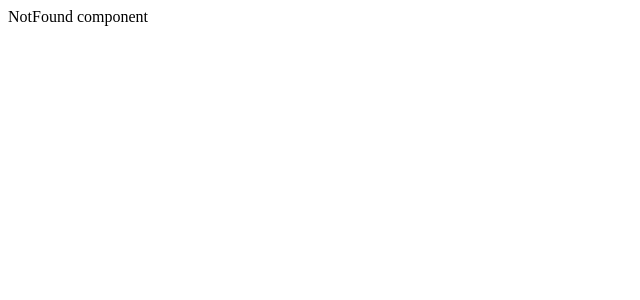
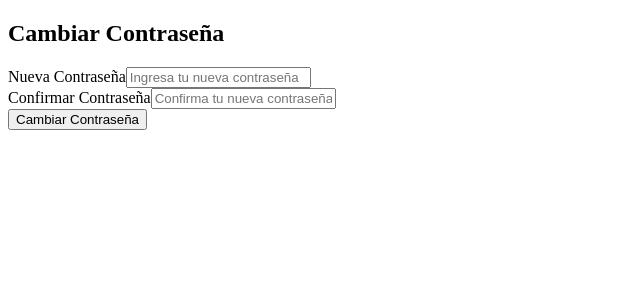
Before and after one commit to Rest02/SkillHub, a React (Vite) app in the folder frontend/: page /changePassword/1 in a window 1280 px wide. Shown: the top 300 px of the page, without its empty margins (0-640 px from the left). Built offline with nearby package versions, Linux system fonts and the light colour scheme.

Commit message:
0.1.5 Creando apartados del backend (4/4) usuarios , authenticacion y mas

```diff
--- a/frontend/src/App.jsx
+++ b/frontend/src/App.jsx
@@ -18,6 +18,7 @@ function App() {
         <Route path="/login" element={<AuthPageLogin />} />
         <Route path="/forgetPassword" element={<AuthPageForgetPassword />} />
         <Route path="/verifyRecoveryCode/:token" element={<AuthPageVerifyCode/>} />
+        <Route path="/changePassword/:token" element={<AuthPageNewPassword/>} />
         <Route path="*" element={<NotFound />} />
       </Routes>
     </AuthContextProvider>
--- a/frontend/src/api/auth.api.js
+++ b/frontend/src/api/auth.api.js
@@ -1,5 +1,4 @@
 import axios from "axios";
-
 
 //------------------ Apartado de Cuentas Login y mas ------------------------
 
@@ -13,23 +12,25 @@ export const loginUserApi = async (user) => {
   return await axios.post("http://localhost:4000/login/", user);
 };
 
-
-
 // Petición para enviar el correo de recuperación
 export const forgetPasswordRequest = async (email) => {
-  return await axios.post('http://localhost:4000/forgetPassword',  email );
+  return await axios.post("http://localhost:4000/forgetPassword", email);
 };
 
 // Petición para verificar el código de recuperación
 export const verifyRecoveryCodeRequest = async (code, token) => {
-  return await axios.post(`http://localhost:4000/verifyRecoveryCode/${token}`, {code} );
+  return await axios.post(`http://localhost:4000/verifyRecoveryCode/${token}`, {
+    code,
+  });
 };
 
-
-
-// Petición para cambiar la contraseña
-export const changePasswordRequest = async (newPassword, token) => {
-  return await axios.post(`/changePassword/${token}`, { newPassword });
+// Función para cambiar la contraseña
+export const changePasswordRequest = async (token, newPassword) => {
+  const response = await axios.post(
+    `http://localhost:4000/changePassword/${token}`,
+    { newPassword }
+  );
+  return response.data;
 };
 
 //---------------------------------------------------------------------------
--- a/frontend/src/components/AuthComponents/NewPassword.jsx
+++ b/frontend/src/components/AuthComponents/NewPassword.jsx
@@ -1,9 +1,95 @@
-import React from 'react'
+import React, { useState } from "react";
+import { Formik, Form, Field } from "formik";
+import * as Yup from "yup";
+import { useAuth } from '../../context/AuthContext';
+import { useParams, useNavigate } from 'react-router-dom'; // Importar useNavigate y useParams
+
+// Esquema de validación de Yup para la nueva contraseña
+const validationSchema = Yup.object().shape({
+  newPassword: Yup.string()
+    .required("La nueva contraseña es obligatoria")
+    .min(6, "La contraseña debe tener al menos 6 caracteres"),
+  confirmPassword: Yup.string()
+    .oneOf([Yup.ref('newPassword'), null], "Las contraseñas no coinciden")
+    .required("Debes confirmar la contraseña"),
+});
 
 function NewPassword() {
+  const { changePassword } = useAuth();
+  const { token } = useParams(); // Obtén el token de la URL
+  const navigate = useNavigate(); // Hook para redireccionar
+  const [message, setMessage] = useState(""); // Estado para mensajes
+
   return (
-    <div>NewPassword</div>
-  )
+    <div>
+      <h2>Cambiar Contraseña</h2>
+      <Formik
+        initialValues={{ newPassword: "", confirmPassword: "" }}
+        validationSchema={validationSchema} // Añadir el esquema de validación
+        onSubmit={async (values, { setSubmitting }) => {
+          setSubmitting(true);
+          try {
+            const { newPassword } = values;
+
+            // Llamar a la función para cambiar la contraseña
+            const response = await changePassword(newPassword, token);
+
+            // Mensaje de éxito y redirección
+            setMessage("Contraseña actualizada exitosamente. Redirigiendo...");
+            setTimeout(() => {
+              navigate('/login'); // Redirigir a la página de login
+            }, 3000);
+          } catch (error) {
+            console.error("Error cambiando la contraseña:", error);
+            setMessage("Ocurrió un error al cambiar la contraseña. Intenta nuevamente.");
+          } finally {
+            setSubmitting(false);
+          }
+        }}
+      >
+        {({ handleChange, handleSubmit, isSubmitting, errors, touched }) => (
+          <Form onSubmit={handleSubmit}>
+            <div>
+              <label>Nueva Contraseña</label>
+              <Field
+                type="password"
+                name="newPassword"
+                placeholder="Ingresa tu nueva contraseña"
+                onChange={handleChange}
+              />
+              {errors.newPassword && touched.newPassword && (
+                <div style={{ color: "red" }}>{errors.newPassword}</div>
+              )}
+            </div>
+
+            <div>
+              <label>Confirmar Contraseña</label>
+              <Field
+                type="password"
+                name="confirmPassword"
+                placeholder="Confirma tu nueva contraseña"
+                onChange={handleChange}
+              />
+              {errors.confirmPassword && touched.confirmPassword && (
+                <div style={{ color: "red" }}>{errors.confirmPassword}</div>
+              )}
+            </div>
+
+            <button type="submit" disabled={isSubmitting}>
+              {isSubmitting ? "Actualizando..." : "Cambiar Contraseña"}
+            </button>
+          </Form>
+        )}
+      </Formik>
+
+      {/* Mostrar mensaje de éxito o error */}
+      {message && (
+        <div style={{ color: message.includes("exitosamente") ? "green" : "red", marginTop: "10px" }}>
+          {message}
+        </div>
+      )}
+    </div>
+  );
 }
 
-export default NewPassword
+export default NewPassword;
--- a/frontend/src/components/AuthComponents/VerifyCode.jsx
+++ b/frontend/src/components/AuthComponents/VerifyCode.jsx
@@ -32,7 +32,7 @@ function VerifyCode() {
             if (response.valid) {
               // Si la verificación es exitosa, redirigir a la página de registro (puedes cambiar a changePassword más tarde)
               setMessage("Código verificado correctamente. Redirigiendo...");
-              navigate('/register');
+              navigate(`/changePassword/${token}`); // Pasa el token en la URL correctamente
             } else {
               // Manejar el error de código inválido
               setMessage(response.message || "Código inválido. Por favor, inténtalo de nuevo."); // Establece el mensaje de error
--- a/frontend/src/context/AuthContext.jsx
+++ b/frontend/src/context/AuthContext.jsx
@@ -3,7 +3,8 @@ import {
   registerUserApi,
   loginUserApi,
   forgetPasswordRequest,
-  verifyRecoveryCodeRequest
+  verifyRecoveryCodeRequest,
+  changePasswordRequest
 } from "../api/auth.api";
 
 export const AuthContext = createContext();
@@ -51,10 +52,8 @@ export const AuthContextProvider = ({ children }) => {
     }
   };
 
-
-
-   // Función para verificar el código de recuperación
-   const verifyRecoveryCode = async (code, token) => {
+  // Función para verificar el código de recuperación
+  const verifyRecoveryCode = async (code, token) => {
     try {
       const response = await verifyRecoveryCodeRequest(code, token);
       console.log(response.data); // Verifica la respuesta del servidor
@@ -67,12 +66,23 @@ export const AuthContextProvider = ({ children }) => {
     }
   };
 
-
+  // Función para cambiar la contraseña
+  const changePassword = async (newPassword, token) => {
+    try {
+      const response = await changePasswordRequest(token, newPassword);
+      return response; // Retornar la respuesta del backend
+    } catch (error) {
+      console.error("Error cambiando la contraseña:", error.message);
+      throw error;
+    }
+  };
 
   //---------------------------------------------------------------------------
 
   return (
-    <AuthContext.Provider value={{ registerUser, loginUser, forgetPassword, verifyRecoveryCode }}>
+    <AuthContext.Provider
+      value={{ registerUser, loginUser, forgetPassword, verifyRecoveryCode, changePassword }}
+    >
       {children}
     </AuthContext.Provider>
   );
```
